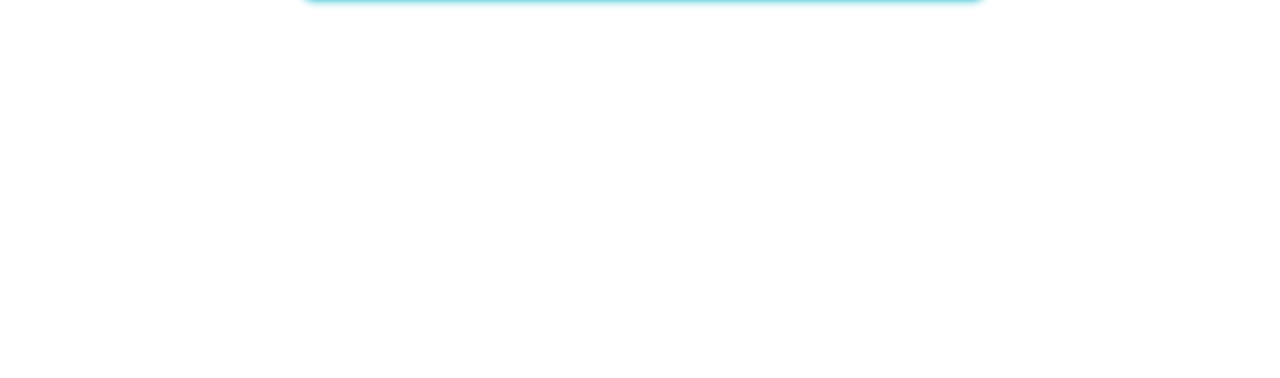
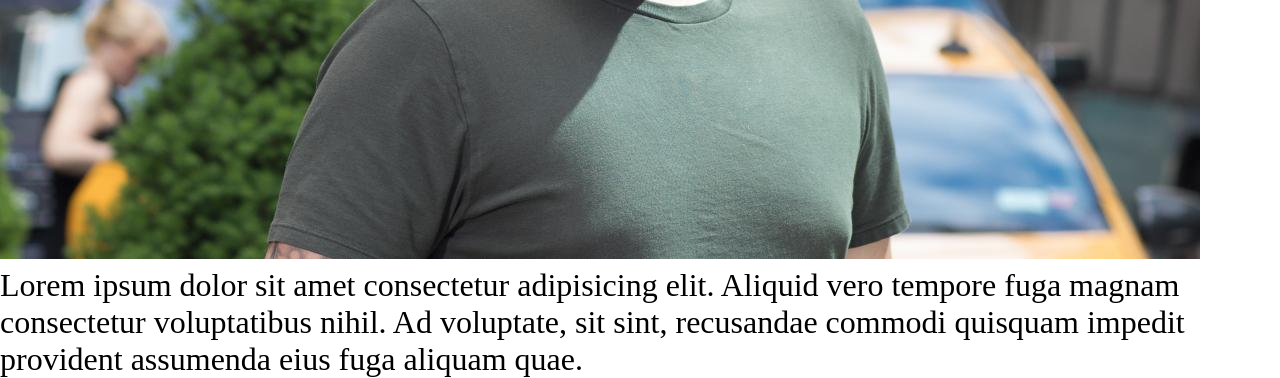
Before and after one commit to tarik350/demo, a plain HTML site: page index.html in a window 1280 px wide. Shown: the part 445-823 px from the top of the page. Before the commit the page ends 800 px from the top, so only its background shows below. Drawn offline with Linux system fonts and the light colour scheme; a web font is replaced by a local one.

Commit message:
added the class names adn the image

```diff
--- a/index.html
+++ b/index.html
@@ -11,7 +11,11 @@
 
 </head>
 <body>
+  <section class="section">
+    <a href="https://kingauthor.net/books/Mark%20Manson/Everything%20Is%20Fucked/Everything%20Is%20Fucked%20-%20Mark%20Manson.pdf" class="section__link">everything is  f**ked</a>
+    <img src="./mark.jpg" alt="mark mansons photo" class="section__img">
+    <p class="section__p"> Lorem ipsum dolor sit amet consectetur adipisicing elit. Aliquid vero tempore fuga magnam consectetur voluptatibus nihil. Ad voluptate, sit sint, recusandae commodi quisquam impedit provident assumenda eius fuga aliquam quae.</p>
+  </section>
 
-<a href="https://kingauthor.net/books/Mark%20Manson/Everything%20Is%20Fucked/Everything%20Is%20Fucked%20-%20Mark%20Manson.pdf">everything is  f**ked</a>
 </body>
 </html>
```
